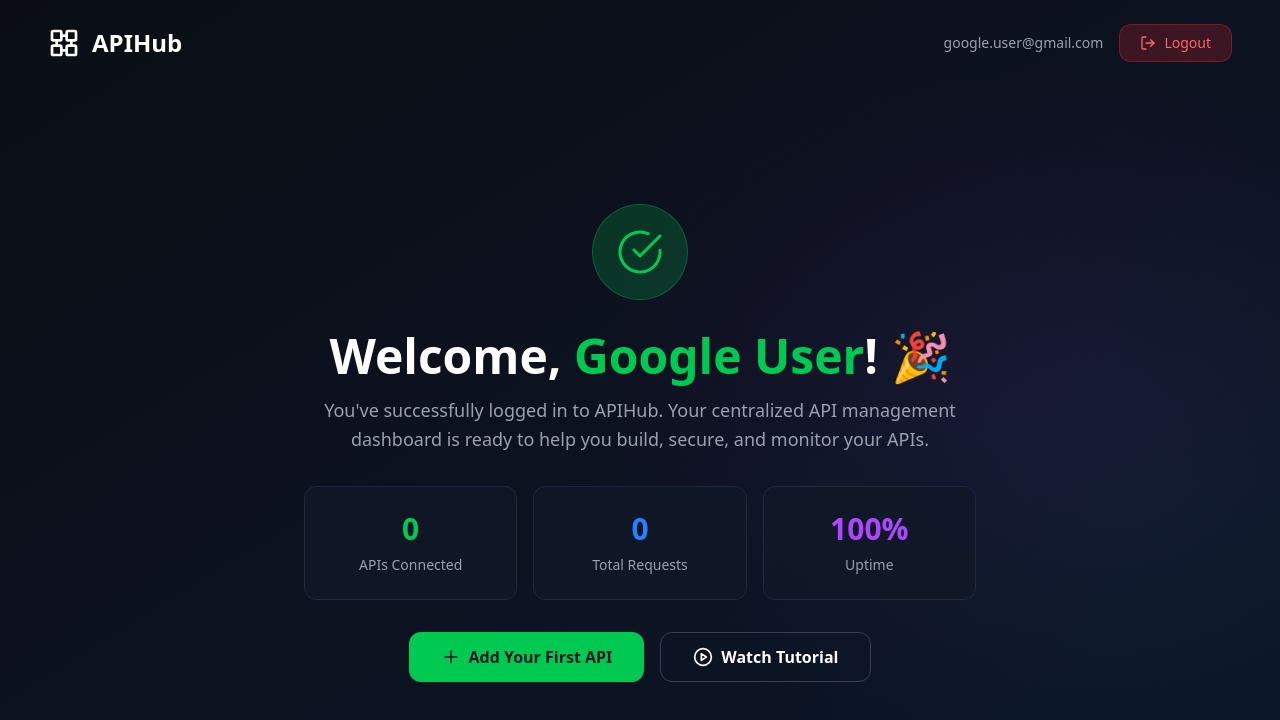
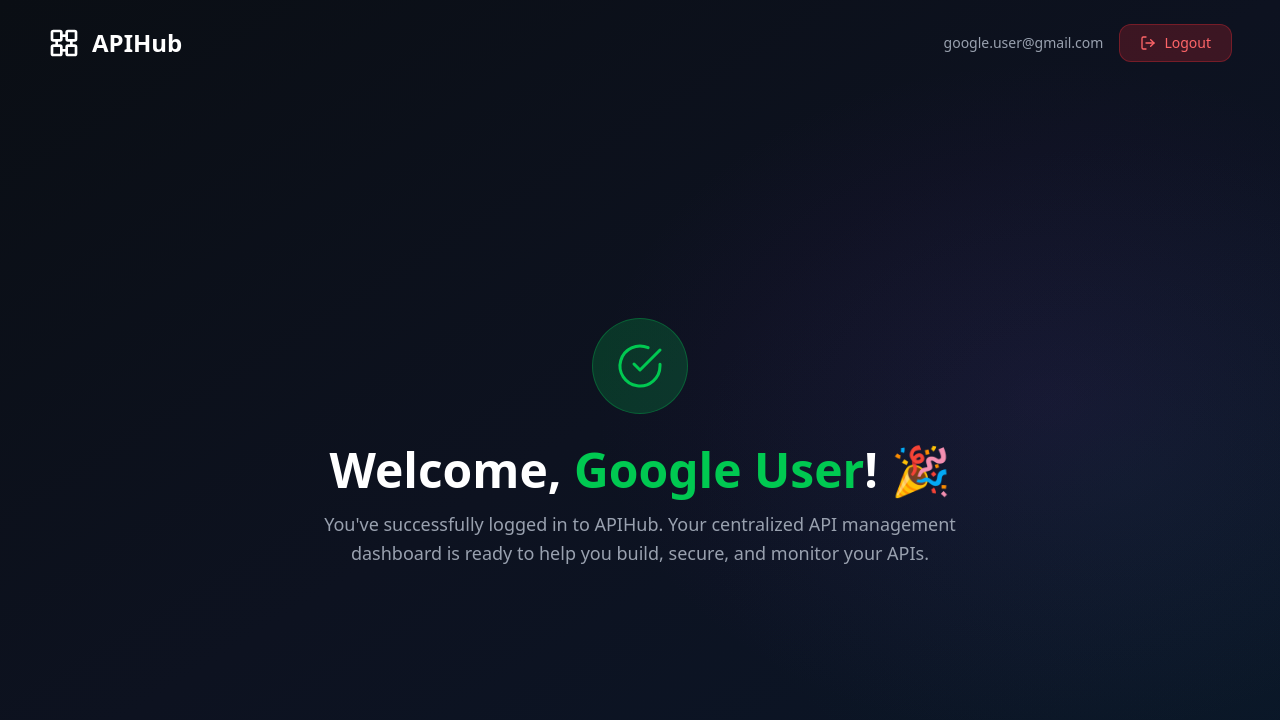
Before and after one commit to KEERTHIAANAND/APIHub, a React (Vite) app in the folder apihub/: page /login in a window 1280 px wide. Both pictures are taken after a click on the button "Continue with Google". Shown: the top 720 px of the page. Built offline with nearby package versions, Linux system fonts and the light colour scheme.

Commit message:
feat: Add initial dashboard, login, and signup pages to the application.

```diff
--- a/apihub/src/pages/Dashboard.jsx
+++ b/apihub/src/pages/Dashboard.jsx
@@ -58,43 +58,9 @@ const Dashboard = () => {
                     <h1 className="text-4xl md:text-5xl font-bold text-white mb-4">
                         Welcome, <span className="text-green-500">{user?.name}</span>! 🎉
                     </h1>
-                    <p className="text-lg text-gray-400 mb-8 leading-relaxed">
+                    <p className="text-lg text-gray-400 leading-relaxed">
                         You've successfully logged in to APIHub. Your centralized API management dashboard is ready to help you build, secure, and monitor your APIs.
                     </p>
-
-                    {/* Quick Stats */}
-                    <div className="grid grid-cols-1 md:grid-cols-3 gap-4 mb-8">
-                        <div className="bg-[#111827]/80 backdrop-blur-xl border border-gray-800 rounded-xl p-6">
-                            <div className="text-3xl font-bold text-green-500 mb-2">0</div>
-                            <div className="text-gray-400 text-sm">APIs Connected</div>
-                        </div>
-                        <div className="bg-[#111827]/80 backdrop-blur-xl border border-gray-800 rounded-xl p-6">
-                            <div className="text-3xl font-bold text-blue-500 mb-2">0</div>
-                            <div className="text-gray-400 text-sm">Total Requests</div>
-                        </div>
-                        <div className="bg-[#111827]/80 backdrop-blur-xl border border-gray-800 rounded-xl p-6">
-                            <div className="text-3xl font-bold text-purple-500 mb-2">100%</div>
-                            <div className="text-gray-400 text-sm">Uptime</div>
-                        </div>
-                    </div>
-
-                    {/* CTA Buttons */}
-                    <div className="flex flex-wrap justify-center gap-4">
-                        <button className="px-8 py-3 rounded-xl bg-green-500 text-gray-900 font-semibold text-base border-none cursor-pointer transition-all duration-300 hover:bg-green-600 hover:-translate-y-0.5 hover:shadow-lg hover:shadow-green-500/35 flex items-center gap-2">
-                            <svg xmlns="http://www.w3.org/2000/svg" width="20" height="20" viewBox="0 0 24 24" fill="none" stroke="currentColor" strokeWidth="2" strokeLinecap="round" strokeLinejoin="round">
-                                <line x1="12" y1="5" x2="12" y2="19"></line>
-                                <line x1="5" y1="12" x2="19" y2="12"></line>
-                            </svg>
-                            Add Your First API
-                        </button>
-                        <button className="px-8 py-3 rounded-xl bg-transparent text-white font-semibold text-base border border-gray-700 cursor-pointer transition-all duration-300 hover:bg-white/5 hover:border-gray-500 hover:-translate-y-0.5 flex items-center gap-2">
-                            <svg xmlns="http://www.w3.org/2000/svg" width="20" height="20" viewBox="0 0 24 24" fill="none" stroke="currentColor" strokeWidth="2" strokeLinecap="round" strokeLinejoin="round">
-                                <circle cx="12" cy="12" r="10"></circle>
-                                <polygon points="10 8 16 12 10 16 10 8"></polygon>
-                            </svg>
-                            Watch Tutorial
-                        </button>
-                    </div>
                 </div>
             </div>
         </div>
```
